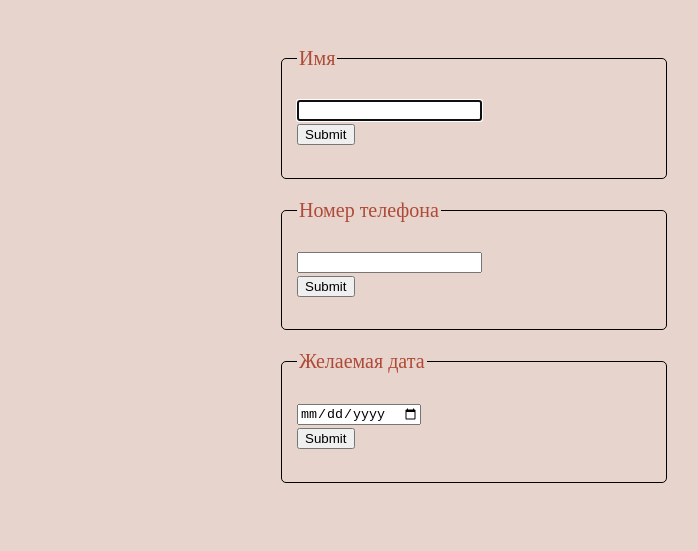
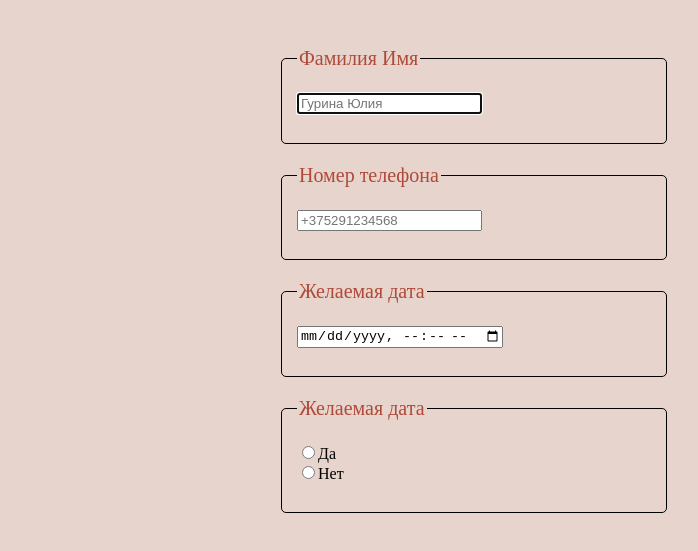
Before and after one commit to s1ga/grn-brows.github.io, a plain HTML site: page index.html in a window 1280 px wide. Shown: the part 123-674 px from the top of the page, without its empty margins (166-864 px from the left). Drawn offline with Linux system fonts and the light colour scheme.

Commit message:
Edit HTML file

```diff
--- a/css/style.css
+++ b/css/style.css
@@ -16,7 +16,7 @@ header {
 
 }
 
-.form_field {
+.form__field {
     border: 1px solid #000000;
     border-radius: 5px;
     color: #AF4A38;
@@ -24,3 +24,8 @@ header {
     margin: 0 auto;
     margin-bottom: 20px;
 }
+
+.form__text:last-child{
+    color: #000000;
+    font-size: 16px;
+}
--- a/index.html
+++ b/index.html
@@ -15,30 +15,38 @@
 
         <div class="form">
             <form action="php/telegram.php" method="POST">
-                <fieldset class="form_field">
-                    <legend>Имя</legend>
+                <fieldset class="form__field">
+                    <legend>Фамилия Имя</legend>
 
                     <p class="form__text">
-                        <input type="email" required multiple autofocus><br/>
-                        <input type="submit" value="Submit">
+                        <input type="email" autocomplete required autofocus placeholder="Гурина Юлия">
                     </p>
                 </fieldset>
-                <fieldset class="form_field">
+                <fieldset class="form__field">
                     <legend>Номер телефона</legend>
 
                     <p class="form__text">
-                        <input type="email" required multiple autofocus><br/>
-                        <input type="submit" value="Submit">
+                        <input type="tel" autocomplete required placeholder="+375291234568">
                     </p>
                 </fieldset>
-                <fieldset class="form_field">
+                <fieldset class="form__field">
                     <legend>Желаемая дата</legend>
 
                     <p class="form__text">
-                        <input type="date"><br/>
-                        <input type="submit" value="Submit">
+                        <input type="datetime-local" required>
                     </p>
                 </fieldset>
+                <fieldset class="form__field">
+                    <legend>Желаемая дата</legend>
+
+                    <p class="form__text">
+                        <input type="radio" onMouseDown="this.isChecked=this.checked;"
+                        onClick="this.checked=!this.isChecked;" value="Да">Да</br>
+                        <input type="radio" onMouseDown="this.isChecked=this.checked;"
+                        onClick="this.checked=!this.isChecked;" value="Нет">Нет
+                    </p>
+                </fieldset>
+
             </form>
         </div>
 
--- /dev/null
+++ b/js/script.js
@@ -0,0 +1,4 @@
+function uncheckAllRadio(name){
+    var obj = document.getElementsByName(name);
+    for(i=0; i<=obj[i].checked = false;
+  }
```
